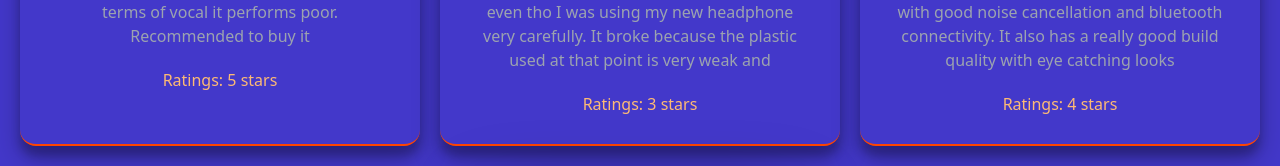
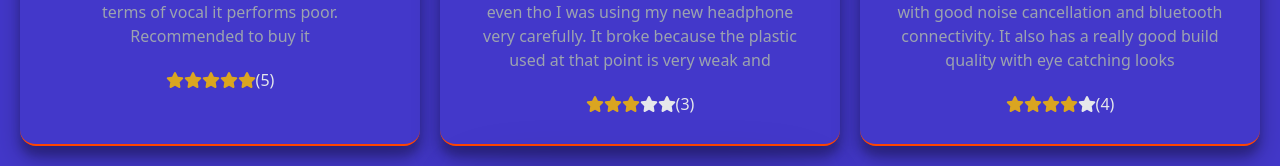
Before and after one commit to nazmul162001/product-analysis-react-router-firebase, a React (Create React App) app: page / in a window 1280 px wide. Shown: the part 1278-1444 px from the top of the page. Built offline with nearby package versions, Linux system fonts and the light colour scheme.

Commit message:
added ratings icon

```diff
--- a/package.json
+++ b/package.json
@@ -3,6 +3,11 @@
   "version": "0.1.0",
   "private": true,
   "dependencies": {
+    "@fortawesome/fontawesome-svg-core": "^6.1.1",
+    "@fortawesome/free-brands-svg-icons": "^6.1.1",
+    "@fortawesome/free-regular-svg-icons": "^6.1.1",
+    "@fortawesome/free-solid-svg-icons": "^6.1.1",
+    "@fortawesome/react-fontawesome": "^0.1.18",
     "@heroicons/react": "^1.0.6",
     "@testing-library/jest-dom": "^5.16.3",
     "@testing-library/react": "^12.1.4",
@@ -10,6 +15,7 @@
     "react": "^18.0.0",
     "react-dom": "^18.0.0",
     "react-icons": "^4.3.1",
+    "react-rating": "^2.0.5",
     "react-router-dom": "^6.3.0",
     "react-scripts": "5.0.0",
     "recharts": "^2.1.9",
--- a/src/components/ReviewSection/ReviewSection.js
+++ b/src/components/ReviewSection/ReviewSection.js
@@ -2,7 +2,6 @@
 import useProduct from '../../hooks/useProduct';
 import SingleProduct from '../SingleProduct/SingleProduct';
 import './ReviewSection.css';
-import Reviews from '../Reviews/Reviews';
 
 const ReviewSection = () => {
   const navigate = useNavigate();
--- a/src/components/SingleProduct/SingleProduct.js
+++ b/src/components/SingleProduct/SingleProduct.js
@@ -1,5 +1,8 @@
 import React from 'react';
 import './SingleProduct.css';
+import Rating from 'react-rating';
+import { faStar } from '@fortawesome/free-solid-svg-icons';
+import { FontAwesomeIcon } from '@fortawesome/react-fontawesome';
 
 const SingleProduct = (props) => {
   const { name, picture, ratings, review } = props.product;
@@ -12,10 +15,16 @@
             Name: {name}{' '}
           </h2>
           <p className="py-5 text-gray-400">{review.slice(0, 200)}</p>
-          <p>
-            <span className="font-medium text-orange-300">
-              Ratings: {ratings} stars
-            </span>
+          <p className='text-gray-200'>
+            <Rating
+              initialRating={ratings}
+              emptySymbol={<FontAwesomeIcon icon={faStar} />}
+              fullSymbol={
+                <FontAwesomeIcon style={{ color: 'goldenrod' }} icon={faStar} />
+              }
+              readonly
+            ></Rating>
+            ({ratings})
           </p>
         </div>
       </div>
```
Also changed, not shown: 1 other file (tests, documents, lock files or other folders).
